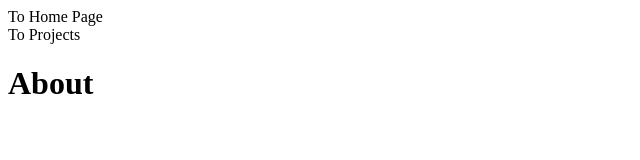
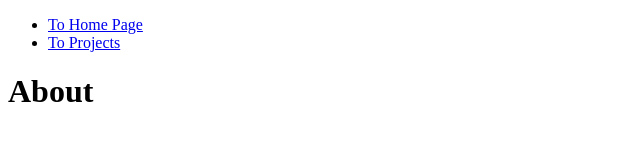
Before and after one commit to topaz-triumph20/cosc219-site, a plain HTML site: page about.html in a window 1280 px wide. Shown: the whole page, without its empty margins (0-640 px from the left). Drawn offline with Linux system fonts and the light colour scheme.

Commit message:
minor change: amateur text manipulation

```diff
--- a/about.html
+++ b/about.html
@@ -7,10 +7,12 @@
 </head>
 <body>
     <header>
-        <tr>
-            <nav href = "index.html">To Home Page</nav>
-            <nav href = "projects.html">To Projects</nav>
-        </tr>
+        <nav>
+            <ul>
+                <li><a href = "index.html">To Home Page</a></li>
+                <li><a href = "projects.html">To Projects</a></li>
+            </ul>
+        </nav>
         <h1>About</h1>
     </header>
 </body>
```
Also changed, not shown: index.html (+6 -4 lines), projects.html (+6 -4 lines).
